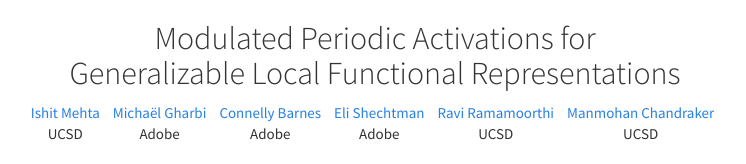
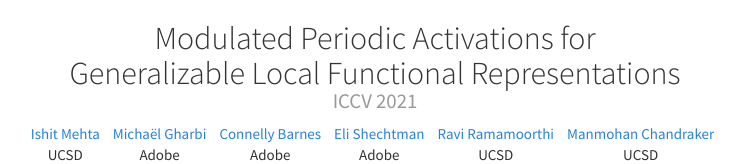
Before and after one commit to ishit/modsine, a plain HTML site: page index.html in a window 1280 px wide. Shown: the top 164 px of the page, without its empty margins (265-1011 px from the left). Drawn offline with nearby package versions, Linux system fonts and the light colour scheme; some packages are replaced by stand-ins of ours; a script that the page names is missing.

Commit message:
Update index.html

```diff
--- a/index.html
+++ b/index.html
@@ -30,7 +30,10 @@
     <div class="container">
         <div class="row">
             <h2 class="col-md-12 text-center">
-    Modulated Periodic Activations for <br/> Generalizable Local Functional Representations</br>
+    Modulated Periodic Activations for <br> Generalizable Local Functional Representations</br>
+		<small>
+                    ICCV 2021
+                </small>
             </h2>
         </div>
         <div class="row">
```
